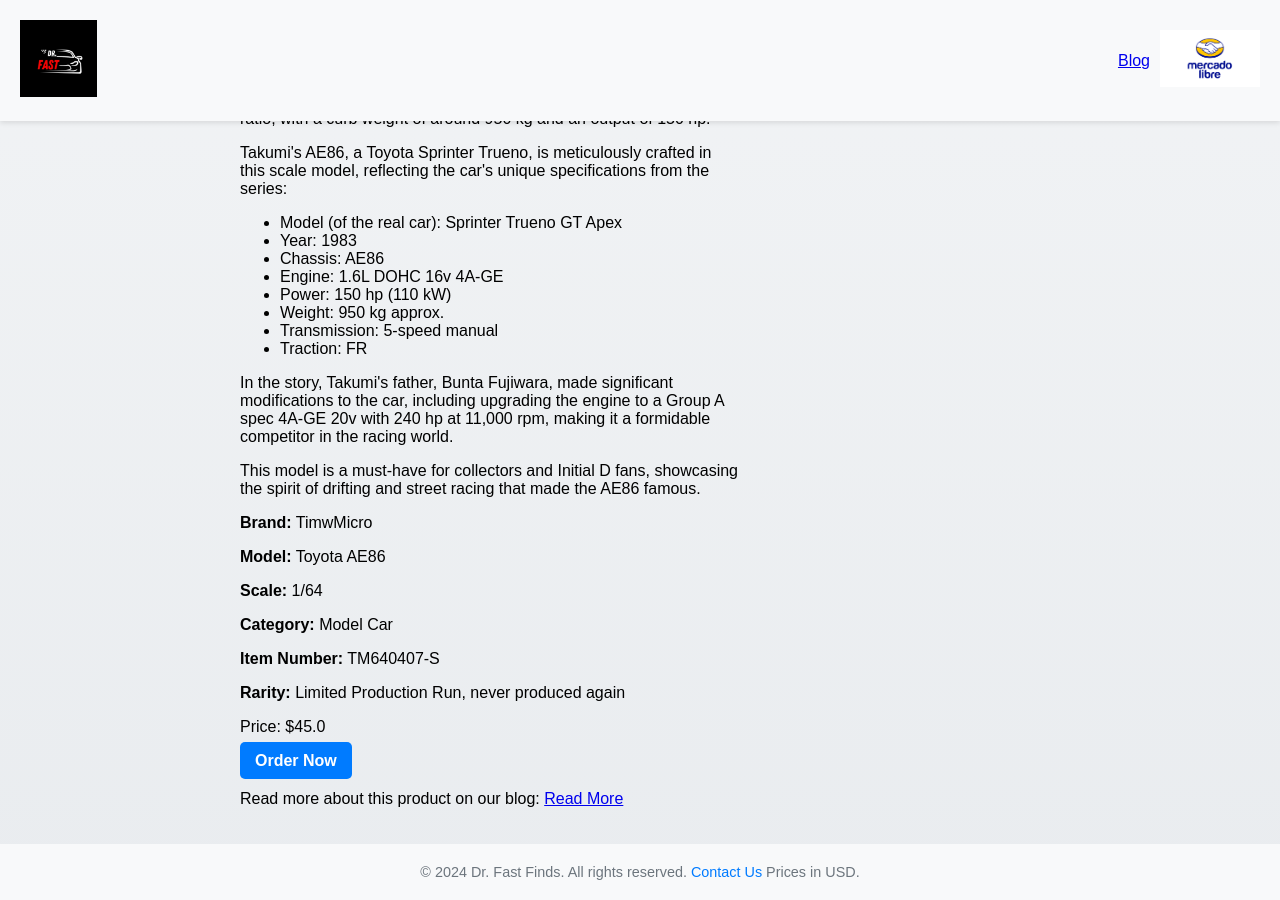
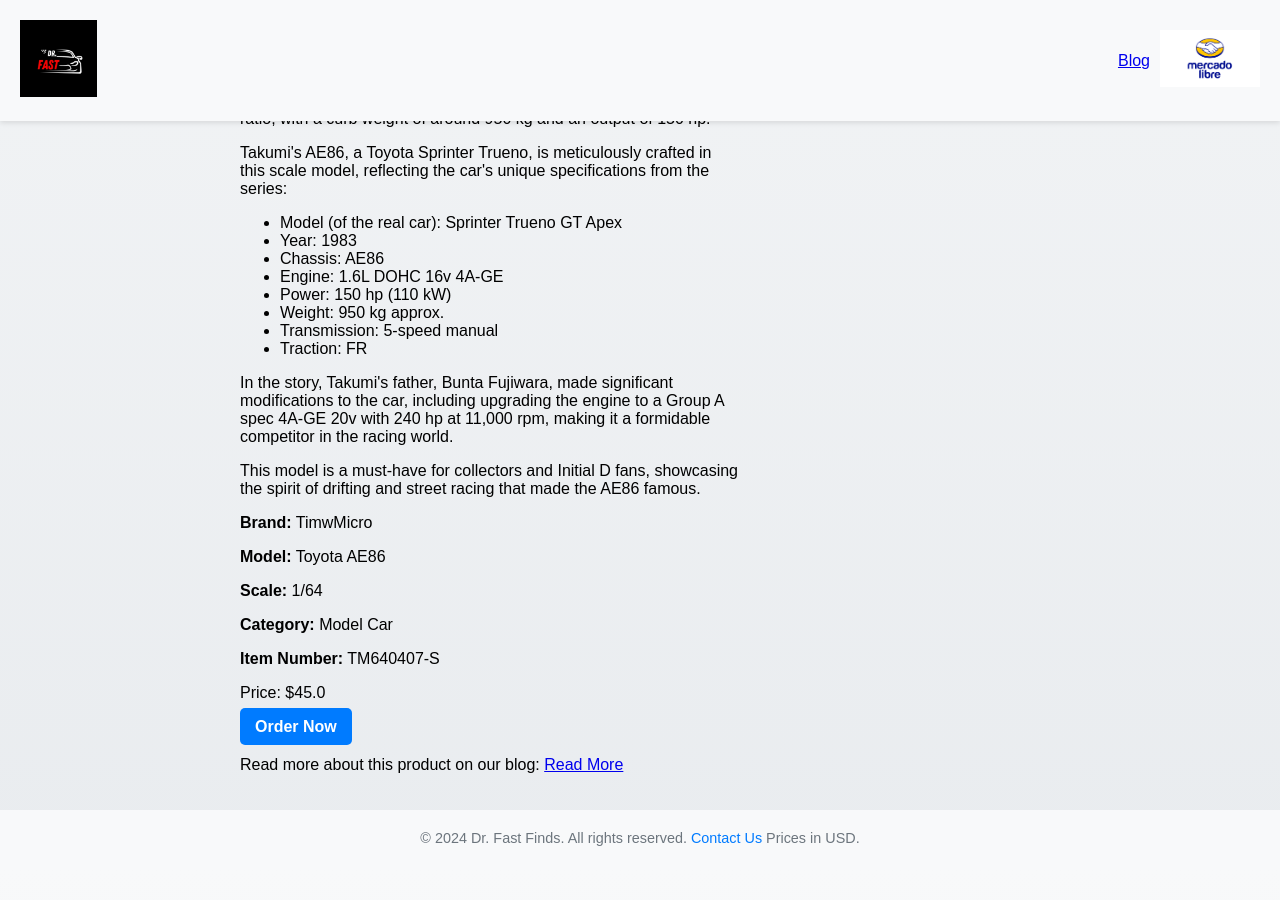
Before and after one commit to drfastfinds/drfastfinds-site, a Jekyll site: the page built from _products/timemicro-ae86-initial-d.md, in a window 1280 px wide and 900 px high, scrolled down 760 px. Built offline with Jekyll 4.4.1, drawn with Linux system fonts in a browser that asks for light colours; after the commit the page ends 1626 px from its top, so only the background shows below that.

Commit message:
Update timemicro-ae86-initial-d.md

```diff
--- a/_products/timemicro-ae86-initial-d.md
+++ b/_products/timemicro-ae86-initial-d.md
@@ -32,8 +32,6 @@
   <p><strong>Scale:</strong> 1/64</p>
   <p><strong>Category:</strong> Model Car</p>
   <p><strong>Item Number:</strong> TM640407-S</p>
-  <p><strong>Rarity:</strong> Limited Production Run, never produced again</p>
-
 
 image: "https://drfastfinds.github.io/drfastfinds-site/assets/images/ind.jpg"
 thumbnails:
```
